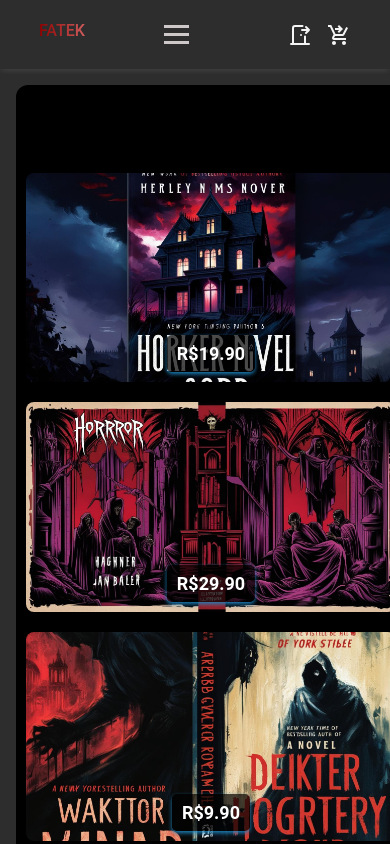
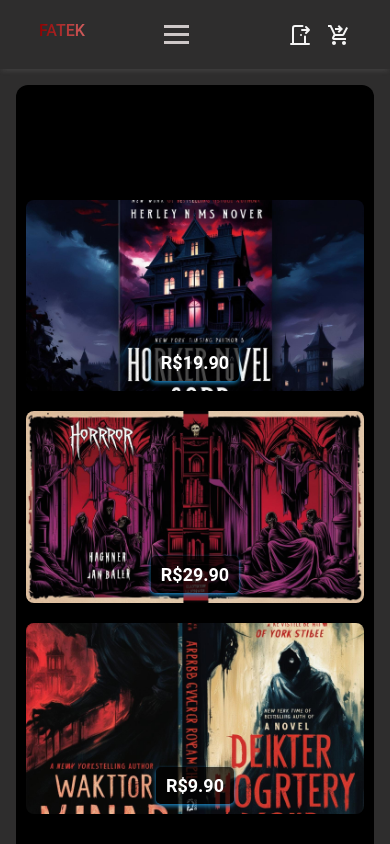
Before and after one commit to KaioBorgesDev/Fatek, a React (Vite) app in the folder frontend/: page / in a window 390 px wide. Shown: the top 844 px of the page. Built offline with nearby package versions, Linux system fonts and the light colour scheme.

Commit message:
removing bugs

```diff
--- a/frontend/src/components/SectionProduct/SectionProduct.css
+++ b/frontend/src/components/SectionProduct/SectionProduct.css
@@ -1,5 +1,5 @@
 /* SectionProduct.css */
-.container {
+.container-legacy {
     display: flex;
     justify-content: center;
     align-items: center;
@@ -10,64 +10,64 @@
     border-radius: 12px;
 }
 
-
-.cards {
+.cards-legacy {
     display: flex;
     gap: 30px;
 }
 
-.card-image-principal {
+.card-image-principal-legacy {
     flex: 2;
     position: relative;
 }
 
-.card-image-principal img {
-    max-width: 100%; /* Faz com que a imagem ocupe no máximo 100% da largura da div */
-    height: auto; /* Ajusta a altura proporcionalmente */
+.card-image-principal-legacy img {
+    max-width: 100%;
+    height: auto;
     border-radius: 8px;
     transition: transform 0.3s ease;
 }
 
-.card-column {
+.card-column-legacy {
     flex: 1;
     display: flex;
     flex-direction: column;
     gap: 20px;
 }
 
-.card-image {
+.card-image-legacy {
     position: relative;
 }
 
-.card-image img {
-    max-width: 95%; /* Garante que a imagem se ajuste à largura da div */
-    height: auto; /* Mantém a proporção da altura */
+.card-image-legacy img {
+    max-width: 95%;
+    height: auto;
     border-radius: 8px;
     transition: transform 0.3s ease;
 }
 
-.card-image-principal img:hover,
-.card-image img:hover {
+.card-image-principal-legacy img:hover,
+.card-image-legacy img:hover {
     transform: scale(1.1);
 }
 
 /* Media query para telas menores */
 @media (max-width: 768px) {
-    .cards {
-        flex-direction: column; /* Alinha as imagens uma em cima da outra */
+    .cards-legacy {
+        flex-direction: column;
         gap: 20px;
     }
 
-    .card-image-principal,
-    .card-column {
+    .card-image-principal-legacy,
+    .card-column-legacy {
         flex: 1 0 60%;
     }
 
-    .card-image-principal img,
-    .card-image img {
-        max-width: 100%; /* Garantir que não ultrapassem a largura disponível */
+    .card-image-principal-legacy img,
+    .card-image-legacy img {
+        max-width: 100%;
     }
-    .container {
+
+    .container-legacy {
         margin: 1rem;
         padding: 10px;
     }
--- a/frontend/src/components/SectionProduct/SectionProduct.tsx
+++ b/frontend/src/components/SectionProduct/SectionProduct.tsx
@@ -13,26 +13,23 @@ const products: Product[] = [
   { id: 1, src: "/assets/book-6.jpg", alt: "Principal", price: 19.90 },
   { id: 2, src: "/assets/book-7.jpg", alt: "Secondary 1", price: 29.90 },
   { id: 3, src: "/assets/book-8.jpg", alt: "Secondary 2", price: 9.90 },
-  // Adicione outros produtos aqui
 ];
 
 const SectionProduct = () => {
   return (
-    <div className="container">
-      <div className="cards">
+    <div className="container-legacy">
+      <div className="cards-legacy">
 
-        {/* Card Principal */}
-        <div className="card-image-principal">
+        <div className="card-image-principal-legacy">
           <Link to={`/comprar/${products[0].id}`}>
             <img src={products[0].src} alt={products[0].alt} />
             <PriceCard price={products[0].price} />
           </Link>
         </div>
 
-        {/* Cards Secundários */}
-        <div className="card-column">
-          {products.slice(1).map((product, index) => (
-            <div className="card-image" key={product.id}>
+        <div className="card-column-legacy">
+          {products.slice(1).map((product) => (
+            <div className="card-image-legacy" key={product.id}>
               <Link to={`/comprar/${product.id}`}>
                 <img src={product.src} alt={product.alt} />
                 <PriceCard price={product.price} />
--- a/frontend/src/routes/Home.tsx
+++ b/frontend/src/routes/Home.tsx
@@ -10,6 +10,7 @@ const Home = () => {
 
   useEffect(() => {
     if (message != '') {
+      console.log(message)
       toast.success(message);
       setMessage('')
     }
@@ -19,17 +20,6 @@ const Home = () => {
     <>
       <SectionProduct/>
       <Slider/>
-      <ToastContainer position="top-right"
-        autoClose={1000}
-        hideProgressBar={false}
-        newestOnTop={false}
-        closeOnClick={false}
-        rtl={false}
-        pauseOnFocusLoss
-        draggable
-        pauseOnHover
-        theme="dark" />
-
     </>
 
   )
```
